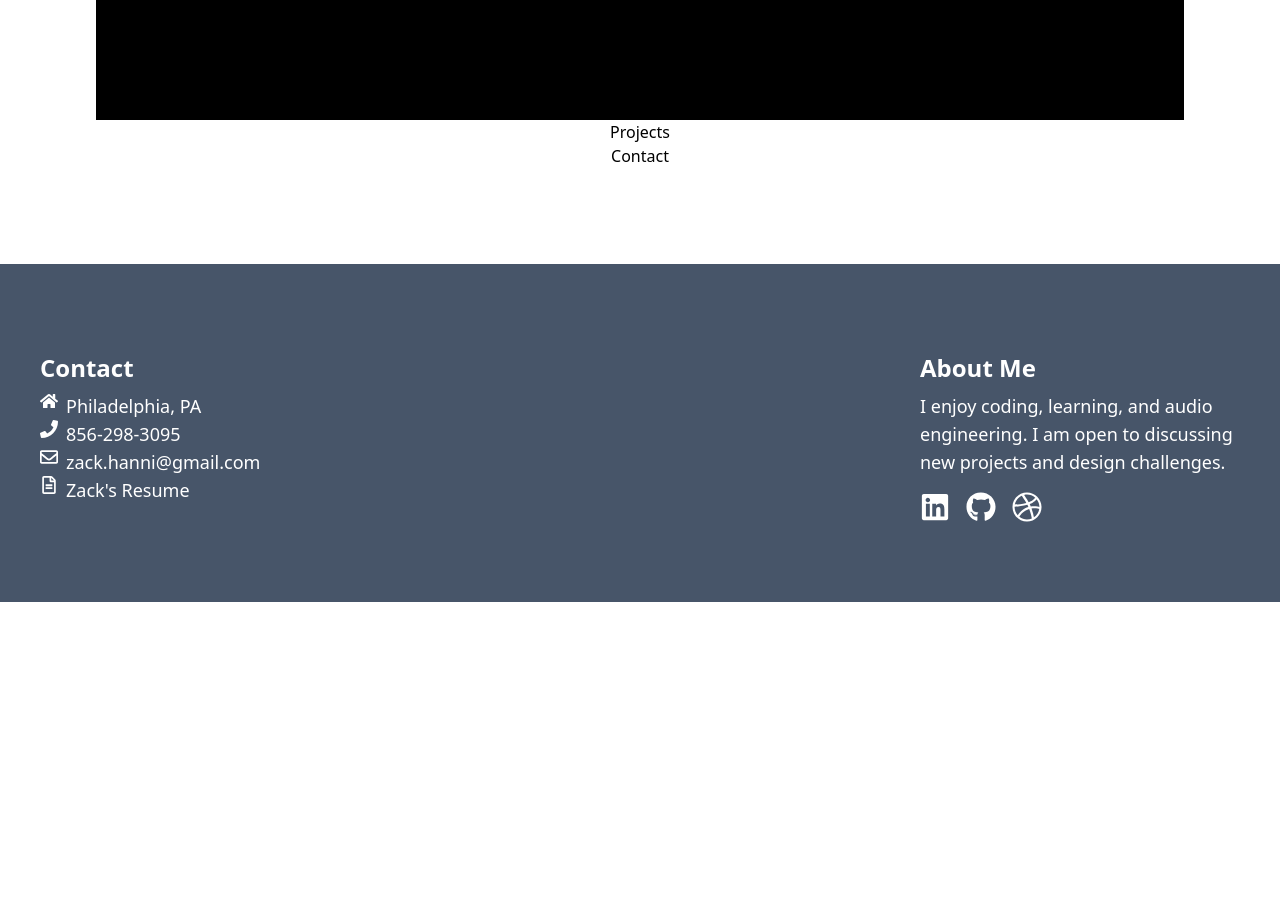
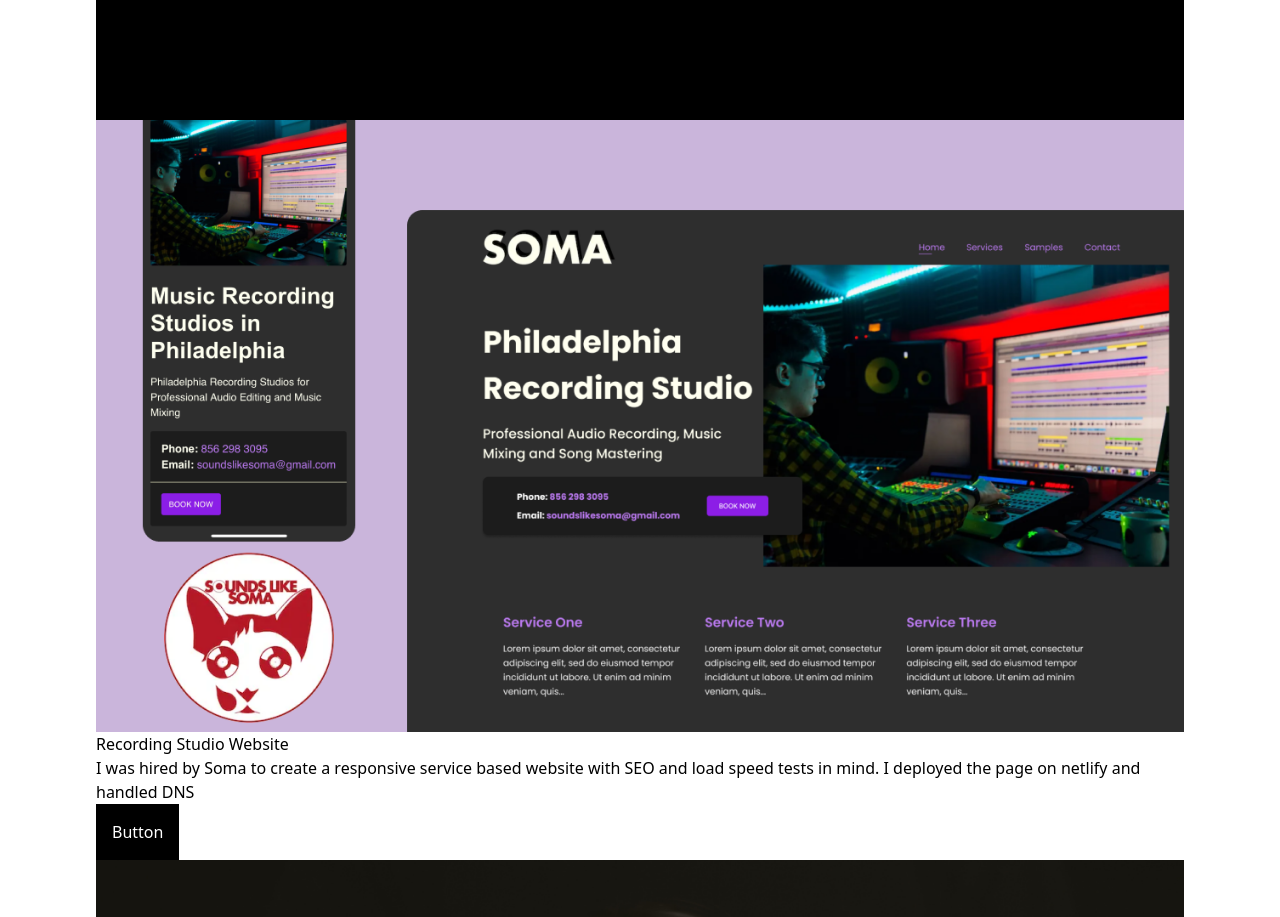
Before and after one commit to zackhanni/zachary.works, a Next.js app: page / in a window 1280 px wide. Shown: the part 800-1717 px from the top of the page. Before the commit the page ends 1402 px from the top, so only its background shows below. Built offline with nearby package versions, Linux system fonts and the light colour scheme.

Commit message:
begin outline for projects section

```diff
--- a/app/components/Projects.tsx
+++ b/app/components/Projects.tsx
@@ -1,9 +1,37 @@
-import React from 'react'
+import ProjectsData from "./ProjectsData";
+import Image from "next/image";
 
 function Projects() {
   return (
-    <div>Projects</div>
-  )
+    <section className="">
+      <div className="flex flex-wrap">
+        {ProjectsData.map((project) => {
+          return (
+            <div className="w-[350] h-[470]" key={project.title}>
+              <Image
+                src={project.src}
+                height={400}
+                width={100}
+                alt={project.title}
+                layout="responsive"
+                className="w-24 h-16"
+                // style={{
+                //   width: 350,
+                //   height: 200,
+                // }}
+              />
+              <div className="information">
+                <p>{project.title}</p>
+                <p>{project.description}</p>
+                <button className="p-4 bg-black text-white">Button</button>
+
+              </div>
+            </div>
+          );
+        })}
+      </div>
+    </section>
+  );
 }
 
-export default Projects
+export default Projects;
```
